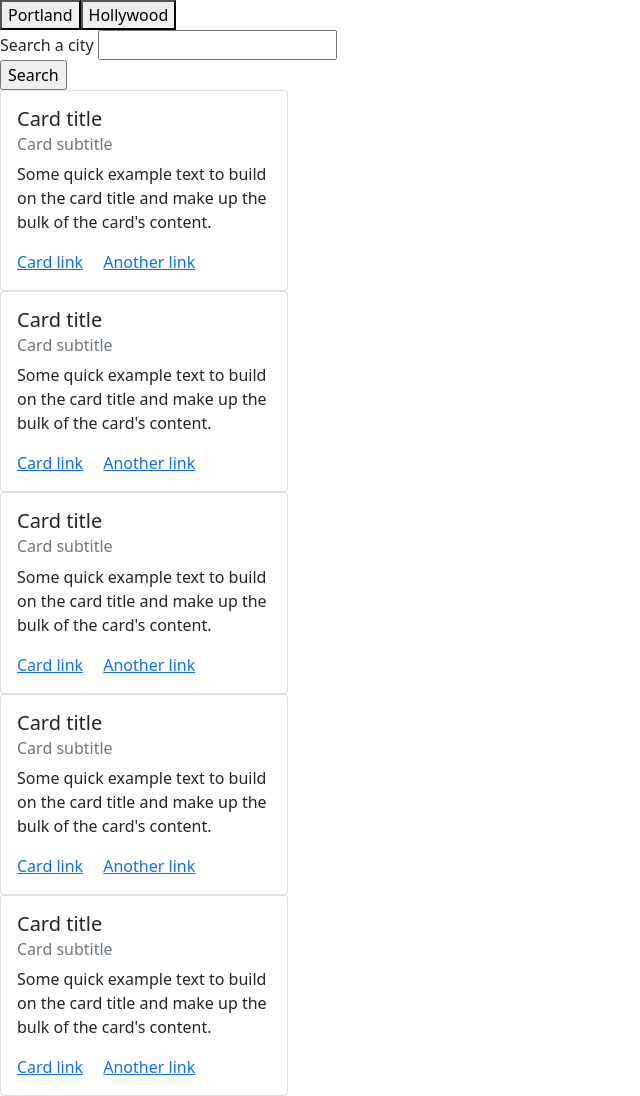
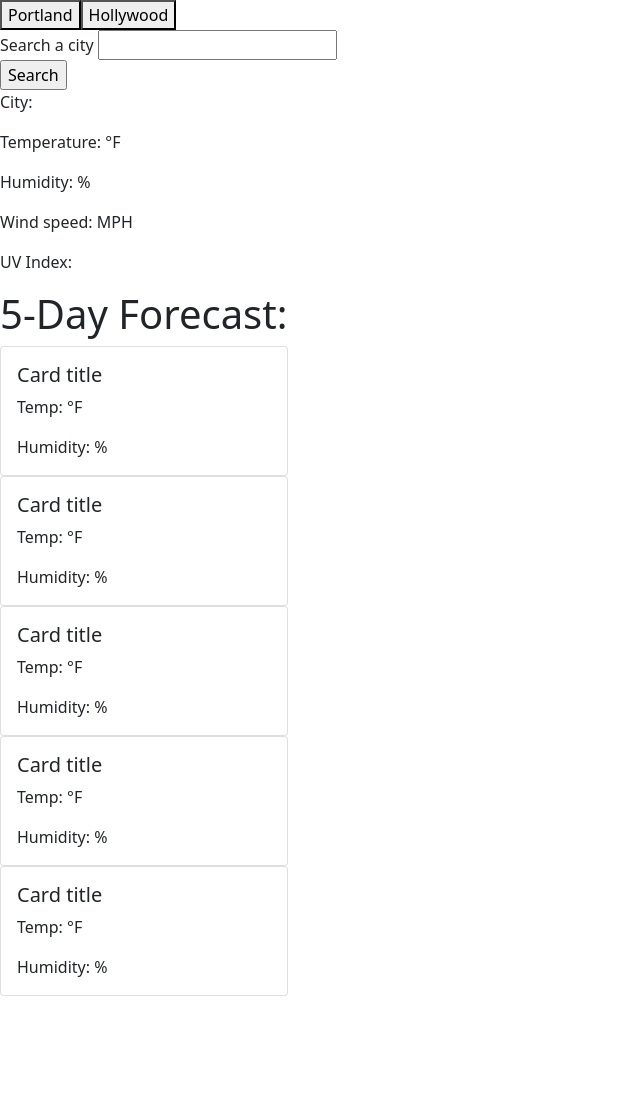
Before and after one commit to kytaylor/weather-dashboard, a plain HTML site: page index.html in a window 1280 px wide. Shown: the whole page, without its empty margins (0-640 px from the left). After the commit the page ends 996 px from the top, so only its background shows below. Drawn offline with nearby package versions, Linux system fonts and the light colour scheme.

Commit message:
adds new html and adjusts old html to add js more effectively

```diff
--- a/index.html
+++ b/index.html
@@ -20,59 +20,56 @@
 
     <div id="cities-view"></div>
 
-    <div class="city-name"></div>
-    <div class="wind"></div>
-    <div class="humidity"></div>
-    <div class="temp"></div>
-    <div class="temp2"></div>
+    <p>City: <span class="city-name"></span></p>
+    <p>Temperature: <span class="temp"></span> &deg;F</p>
+    <p>Humidity: <span class="humidity"></span>%</p>
+    <p>Wind speed: <span class="wind"></span> MPH</p>
+    <p>UV Index: <span class="uv-index"></span></p>
+
+    <h1>5-Day Forecast:</h1>
 
     <div class="card" style="width: 18rem;">
         <div class="card-body">
-          <h5 class="card-title">Card title</h5>
-          <h6 class="card-subtitle mb-2 text-muted">Card subtitle</h6>
-          <p class="card-text">Some quick example text to build on the card title and make up the bulk of the card's content.</p>
-          <a href="#" class="card-link">Card link</a>
-          <a href="#" class="card-link">Another link</a>
+          <h5 class="card-date-one">Card title<span class="date-one"></span></h5>
+
+          <p class="card-text">Temp: <span class="temp-one"></span> &deg;F</p>
+          <p class="card-text">Humidity: <span class="humidity-one"></span>%</p>
         </div>
     </div>
 
     <div class="card" style="width: 18rem;">
       <div class="card-body">
-          <h5 class="card-title">Card title</h5>
-          <h6 class="card-subtitle mb-2 text-muted">Card subtitle</h6>
-          <p class="card-text">Some quick example text to build on the card title and make up the bulk of the card's content.</p>
-          <a href="#" class="card-link">Card link</a>
-          <a href="#" class="card-link">Another link</a>
+        <h5 class="card-date-two">Card title<span class="date-two"></span></h5>
+
+        <p class="card-text">Temp: <span class="temp-two"></span> &deg;F</p>
+        <p class="card-text">Humidity: <span class="humidity-two"></span>%</p>
       </div>
   </div>
 
   <div class="card" style="width: 18rem;">
     <div class="card-body">
-          <h5 class="card-title">Card title</h5>
-          <h6 class="card-subtitle mb-2 text-muted">Card subtitle</h6>
-          <p class="card-text">Some quick example text to build on the card title and make up the bulk of the card's content.</p>
-          <a href="#" class="card-link">Card link</a>
-          <a href="#" class="card-link">Another link</a>
+      <h5 class="card-date-three">Card title<span class="date-three"></span></h5>
+
+      <p class="card-text">Temp: <span class="temp-three"></span> &deg;F</p>
+      <p class="card-text">Humidity: <span class="humidity-three"></span>%</p>
     </div>
   </div>
 
   <div class="card" style="width: 18rem;">
     <div class="card-body">
-          <h5 class="card-title">Card title</h5>
-          <h6 class="card-subtitle mb-2 text-muted">Card subtitle</h6>
-          <p class="card-text">Some quick example text to build on the card title and make up the bulk of the card's content.</p>
-          <a href="#" class="card-link">Card link</a>
-          <a href="#" class="card-link">Another link</a>
+      <h5 class="card-date-four">Card title<span class="date-four"></span></h5>
+
+      <p class="card-text">Temp: <span class="temp-four"></span> &deg;F</p>
+      <p class="card-text">Humidity: <span class="humidity-four"></span>%</p>
     </div>
   </div>
 
   <div class="card" style="width: 18rem;">
     <div class="card-body">
-          <h5 class="card-title">Card title</h5>
-          <h6 class="card-subtitle mb-2 text-muted">Card subtitle</h6>
-          <p class="card-text">Some quick example text to build on the card title and make up the bulk of the card's content.</p>
-          <a href="#" class="card-link">Card link</a>
-          <a href="#" class="card-link">Another link</a>
+      <h5 class="card-date-five">Card title<span class="date-five"></span></h5>
+
+      <p class="card-text">Temp: <span class="temp-five"></span> &deg;F</p>
+      <p class="card-text">Humidity: <span class="humidity-five"></span>%</p>
     </div>
   </div>
 
--- a/script.js
+++ b/script.js
@@ -47,14 +47,14 @@ function displayCityInfo() {
   }).then(function(response) {
     console.log(response)
 
-    $(".city-name").text("City: " + response.name);
-    $(".wind").text("Wind speed: " + response.wind.speed);
-    $(".humidity").text("Humidity: " + response.main.humidity);
+    $(".city-name").text(response.name);
+    $(".wind").text(response.wind.speed);
+    $(".humidity").text(response.main.humidity);
 
     var tempK = response.main.temp;
     console.log(tempK)
     var tempF = (tempK - 273.15) * 1.80 + 32;
-    $(".temp").text("Temp (F): " + tempF);
+    $(".temp").text(tempF);
 
     console.log(response.coord.lat)
     console.log(response.coord.lon)
@@ -75,6 +75,8 @@ function forecast(x, y) {
   }).then(function(response) {
     console.log(response)
 
+    // UV index, double check later to ensure working properly
+    $(".uv-index").text(response.current.uvi);
   });
 }
 
```
Lines whose indentation alone changed are shown as unchanged.
